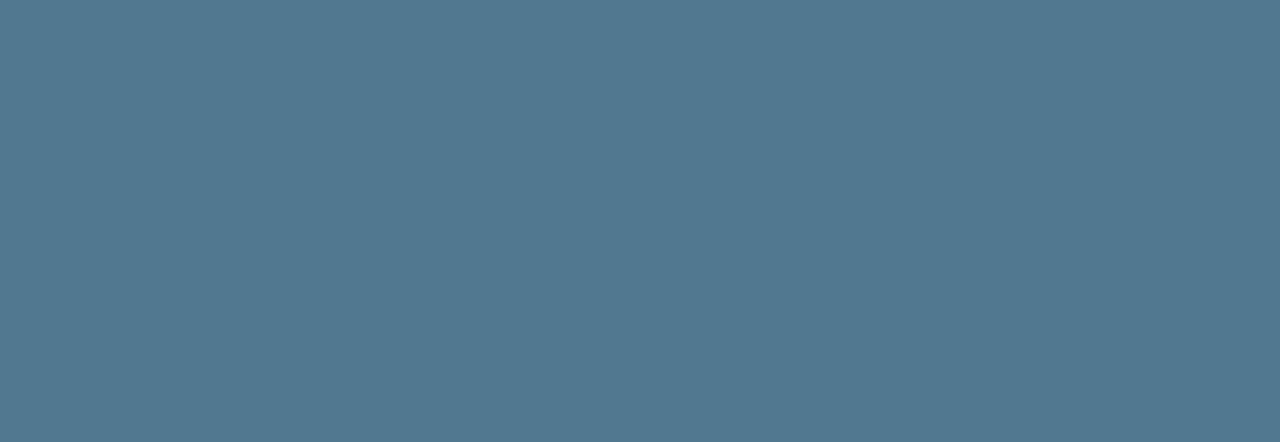
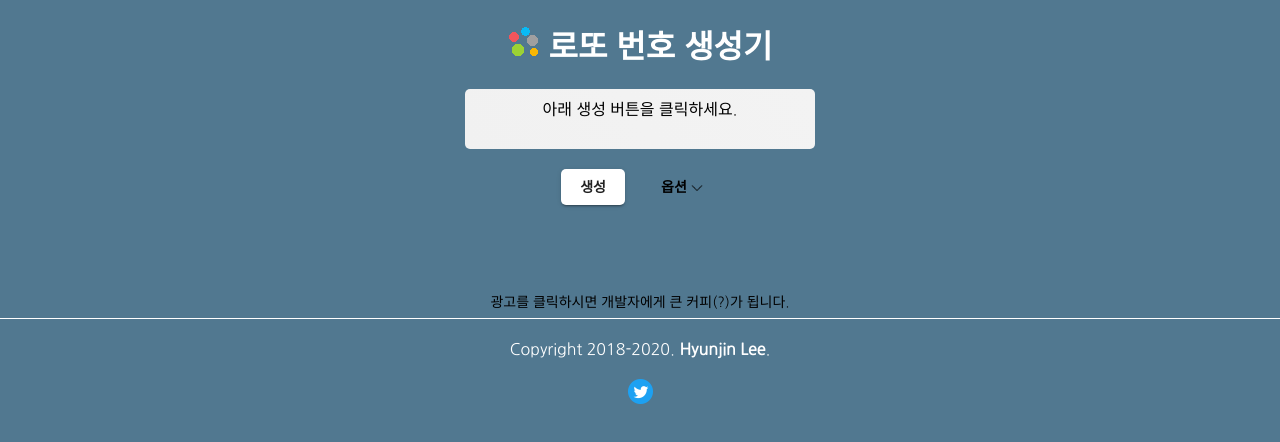
Before and after one commit to hjleesm/gen-lotto-num, an Angular app: page / in a window 1280 px wide. Shown: the top 442 px of the page. Built offline with nearby package versions, Linux system fonts and the light colour scheme.

Commit message:
upgrade angular version

```diff
--- a/angular.json
+++ b/angular.json
@@ -123,5 +123,8 @@
       }
     }
   },
-  "defaultProject": "gen-lotto-num"
+  "defaultProject": "gen-lotto-num",
+  "cli": {
+    "analytics": "a2d6fa39-aa95-4ea3-9831-a4cfea018ee8"
+  }
 }
--- a/src/app/bottom/bottom.component.html
+++ b/src/app/bottom/bottom.component.html
@@ -1,5 +1,5 @@
 <div id="wop-bottom">
-  Copyright 2018. <b>Jay Lee</b>.<br><br>
+  Copyright 2018-2020. <b>Hyunjin Lee</b>.<br><br>
   <a href="https://twitter.com/_HJin">
     <img src="assets/images/Twitter_Icon.png" width="25px" height="25px">
   </a>
--- a/src/app/main/main.module.ts
+++ b/src/app/main/main.module.ts
@@ -14,8 +14,10 @@
 import { BrowserAnimationsModule } from '@angular/platform-browser/animations';
 import {
   MatButtonModule,
+ } from '@angular/material/button';
+import {
   MatSelectModule
- } from '@angular/material';
+} from '@angular/material/select';
 
  const routes: Routes = [{ path: '', component: MainComponent }];
 
--- a/src/app/main/main/main.component.html
+++ b/src/app/main/main/main.component.html
@@ -1,3 +1,3 @@
 <app-generator></app-generator>
-<div class="analytics" (click)="onAnalytics()">통계 보기</div>
+<!--<div class="analytics" (click)="onAnalytics()">통계 보기</div>-->
 <app-result></app-result>
```
Also changed, not shown: package.json (+18 -17 lines), 1 other file (tests, documents, lock files or other folders).
